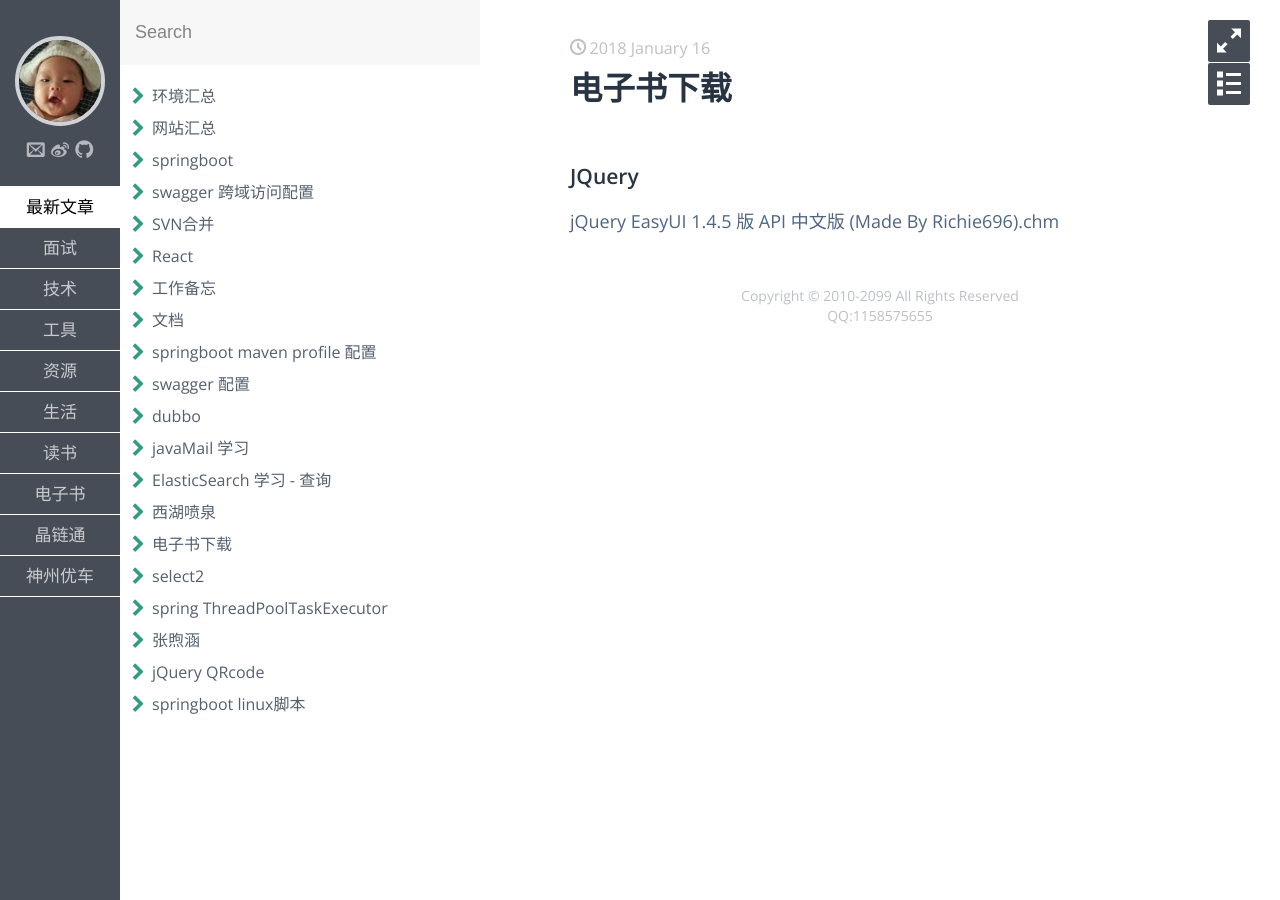
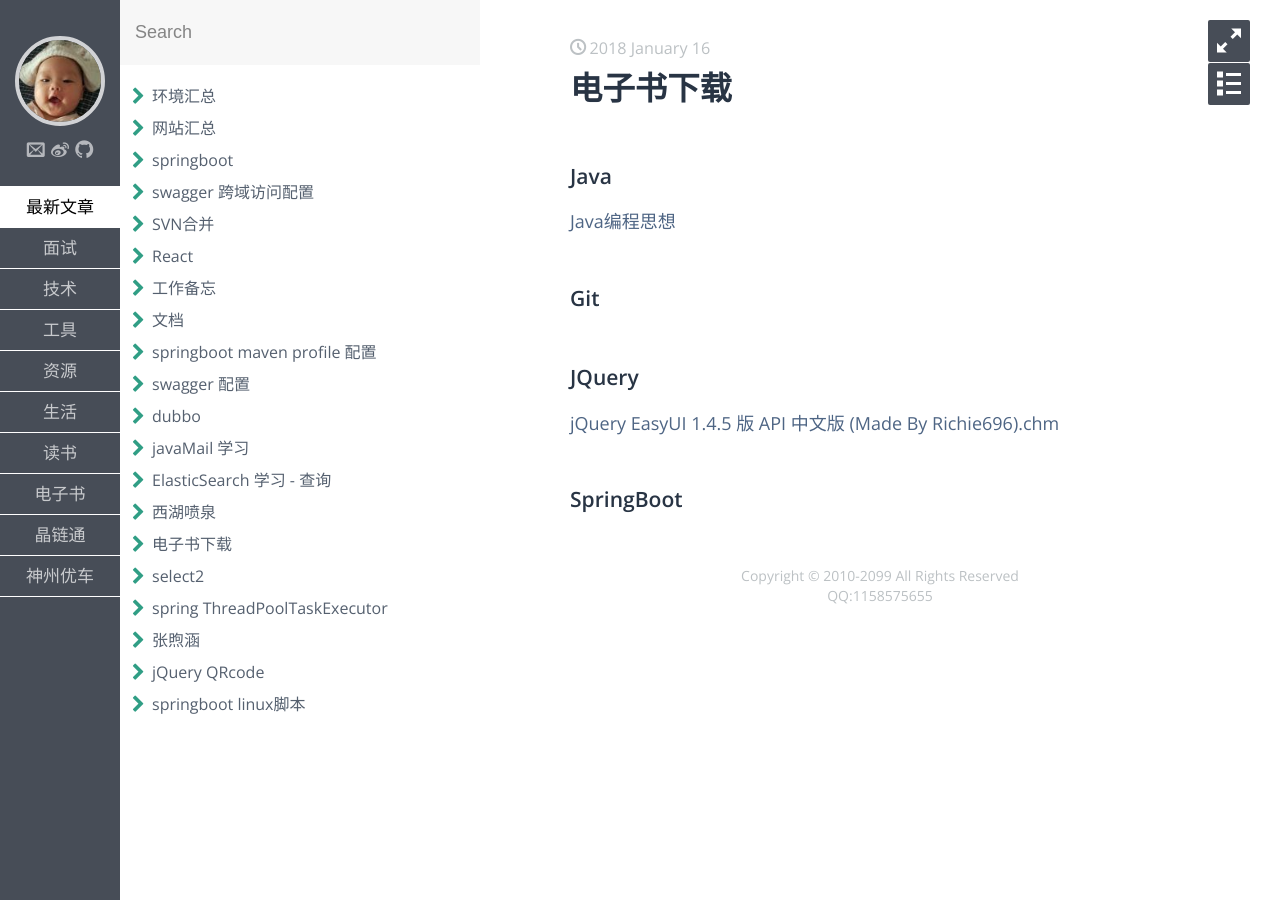
Before and after one commit to ksoft/vip.github.io, a Jekyll site: the page built from _posts/book/2018-01-16-books-download.md, in a window 1280 px wide. Built offline with Jekyll 4.4.1, drawn with Linux system fonts in a browser that asks for light colours; some web fonts are replaced.

```diff
--- a/_posts/book/2018-01-16-books-download.md
+++ b/_posts/book/2018-01-16-books-download.md
@@ -4,5 +4,14 @@ title: 电子书下载
 category: 电子书
 keywords: 电子书
 ---
+### Java
+[Java编程思想]()
+
+### Git
+[]()
+
 ### JQuery
-[jQuery EasyUI 1.4.5 版 API 中文版 (Made By Richie696).chm](http://www.datuzi.vip/books/EasyUI.chm)
+[jQuery EasyUI 1.4.5 版 API 中文版 (Made By Richie696).chm](http://www.datuzi.vip/books/jquery/EasyUI.chm)
+
+### SpringBoot
+[]()
```
Also changed, not shown: 3 other files.
